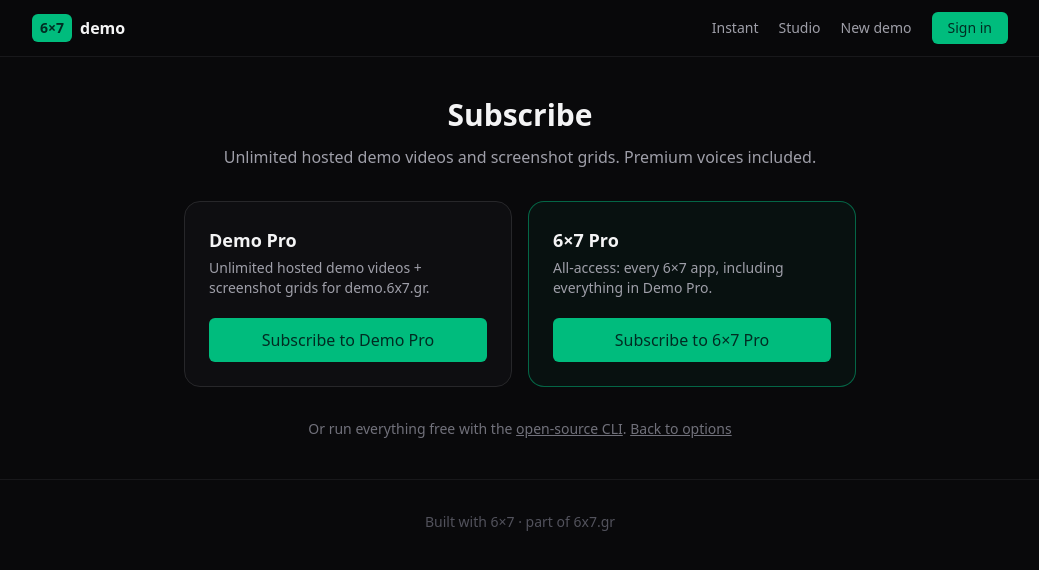
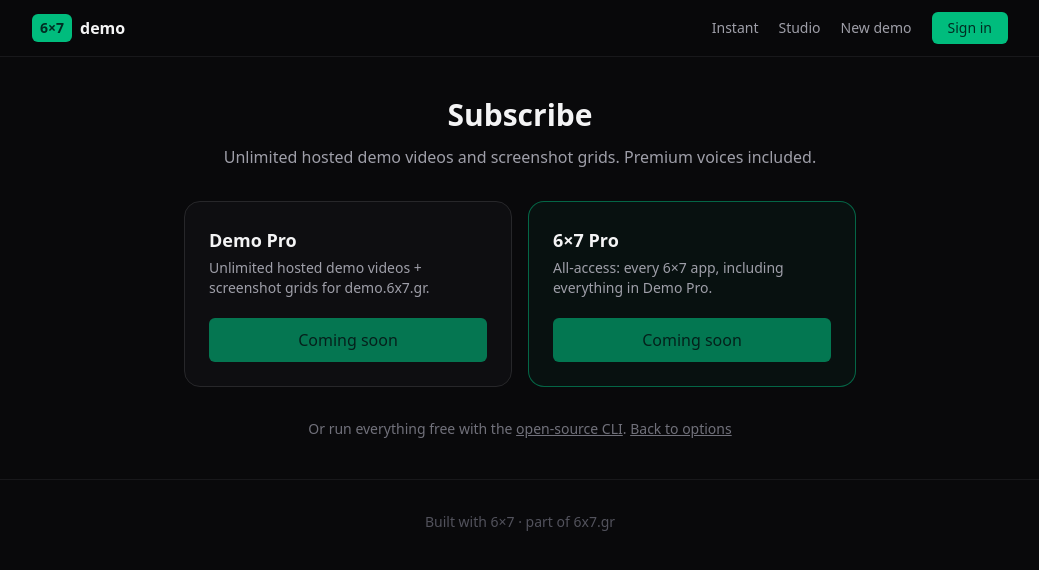
Before and after one commit to philipposk/6x7-demo-platform, a Next.js app: page /subscribe in a window 1280 px wide. Shown: the top 570 px of the page, without its empty margins (120-1159 px from the left). Built offline with nearby package versions, Linux system fonts and the light colour scheme; no server answers.

Commit message:
Show 'Coming soon' on paid plans until Stripe is set up (#4)
* Show 'Coming soon' on paid plans until Stripe is set up

* Gate on explicit NEXT_PUBLIC_BILLING_ENABLED (Stripe keys already exist in prod)

---------

Co-authored-by: philipposk <philipposk@users.noreply.github.com>

```diff
--- a/src/app/subscribe/page.tsx
+++ b/src/app/subscribe/page.tsx
@@ -1,5 +1,10 @@
 import Link from "next/link";
 import SubscribeButtons from "@/components/SubscribeButtons";
+
+// Plans stay visible but can't be bought until payments are switched on. Stripe keys alone aren't
+// enough (production already has them while checkout isn't set up), so this is an explicit build-time
+// switch: set NEXT_PUBLIC_BILLING_ENABLED=true and redeploy to go live.
+const checkoutLive = process.env.NEXT_PUBLIC_BILLING_ENABLED === "true";
 
 export default function SubscribePage() {
   return (
@@ -12,7 +17,7 @@ export default function SubscribePage() {
       </div>
 
       <div className="mt-8">
-        <SubscribeButtons />
+        <SubscribeButtons live={checkoutLive} />
       </div>
 
       <p className="mt-8 text-center text-sm text-zinc-500">
--- a/src/components/SubscribeButtons.tsx
+++ b/src/components/SubscribeButtons.tsx
@@ -4,11 +4,12 @@ import { useState } from "react";
 
 // Launches Stripe Checkout for a plan. If the user isn't signed in, the API
 // returns 401 and we nudge them to sign in (top-right button).
-export default function SubscribeButtons() {
+export default function SubscribeButtons({ live }: { live: boolean }) {
   const [busy, setBusy] = useState<string | null>(null);
   const [err, setErr] = useState<string | null>(null);
 
   async function go(plan: "demo" | "global") {
+    if (!live) return;
     setBusy(plan);
     setErr(null);
     try {
@@ -33,6 +34,7 @@ export default function SubscribeButtons() {
         blurb="Unlimited hosted demo videos + screenshot grids for demo.6x7.gr."
         cta="Subscribe to Demo Pro"
         busy={busy === "demo"}
+        live={live}
         onClick={() => go("demo")}
       />
       <Plan
@@ -41,6 +43,7 @@ export default function SubscribeButtons() {
         cta="Subscribe to 6×7 Pro"
         highlight
         busy={busy === "global"}
+        live={live}
         onClick={() => go("global")}
       />
       {err && <p className="sm:col-span-2 text-sm text-red-400">{err}</p>}
@@ -49,9 +52,9 @@ export default function SubscribeButtons() {
 }
 
 function Plan({
-  title, blurb, cta, busy, onClick, highlight,
+  title, blurb, cta, busy, onClick, highlight, live,
 }: {
-  title: string; blurb: string; cta: string; busy: boolean; onClick: () => void; highlight?: boolean;
+  title: string; blurb: string; cta: string; busy: boolean; onClick: () => void; highlight?: boolean; live: boolean;
 }) {
   return (
     <div className={`rounded-2xl border p-6 text-left ${highlight ? "border-emerald-500/50 bg-emerald-500/5" : "border-zinc-800 bg-zinc-900/40"}`}>
@@ -59,10 +62,10 @@ function Plan({
       <p className="mt-1 text-sm text-zinc-400">{blurb}</p>
       <button
         onClick={onClick}
-        disabled={busy}
+        disabled={busy || !live}
         className="mt-5 w-full rounded-md bg-emerald-500 px-4 py-2.5 font-medium text-emerald-950 hover:bg-emerald-400 disabled:opacity-60"
       >
-        {busy ? "Redirecting…" : cta}
+        {!live ? "Coming soon" : busy ? "Redirecting…" : cta}
       </button>
     </div>
   );
--- a/src/components/SubscribeModal.tsx
+++ b/src/components/SubscribeModal.tsx
@@ -36,7 +36,7 @@ export default function SubscribeModal({
           href="/subscribe"
           className="mt-5 block rounded-md bg-emerald-500 px-4 py-2.5 text-center font-medium text-emerald-950 hover:bg-emerald-400"
         >
-          {signedIn ? "Subscribe to render" : "Sign up & subscribe"}
+          {process.env.NEXT_PUBLIC_BILLING_ENABLED !== "true" ? "Plans — coming soon" : signedIn ? "Subscribe to render" : "Sign up & subscribe"}
         </Link>
 
         <p className="mt-4 text-center text-xs text-zinc-500">
```
